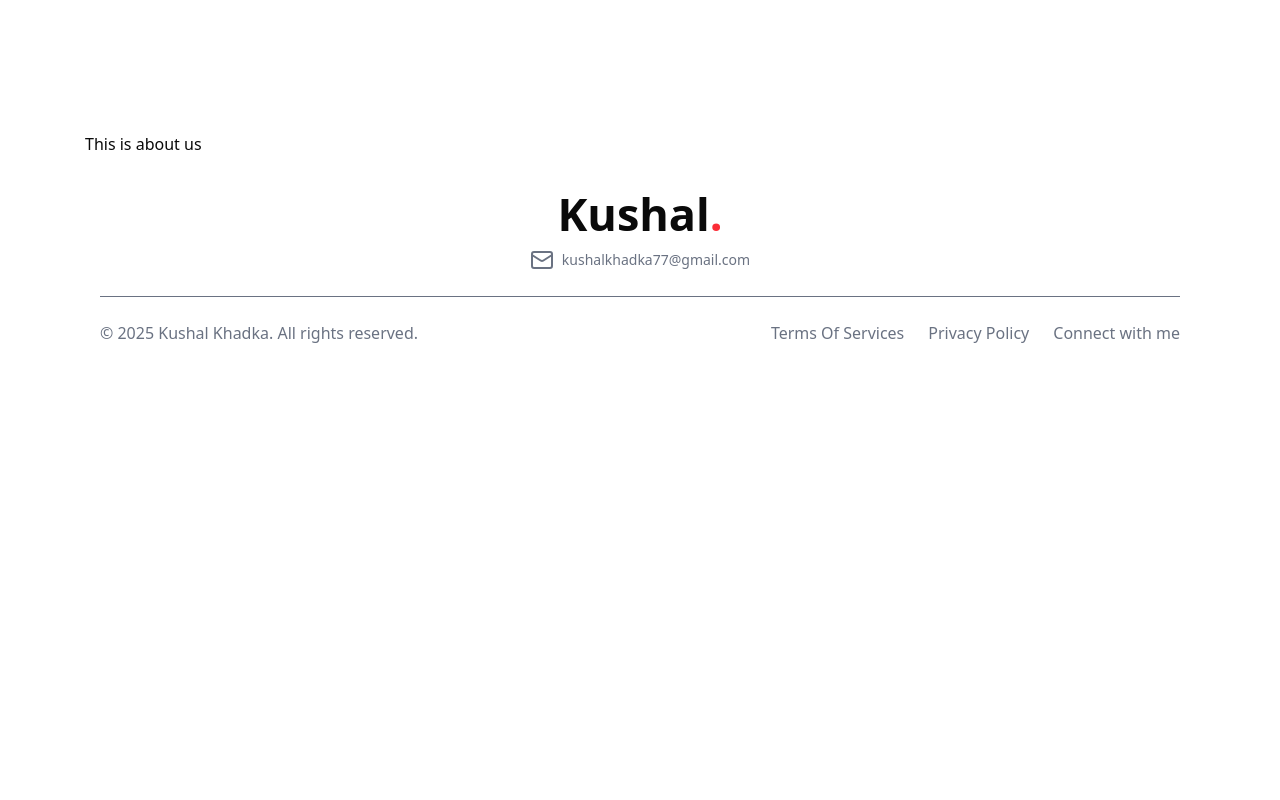
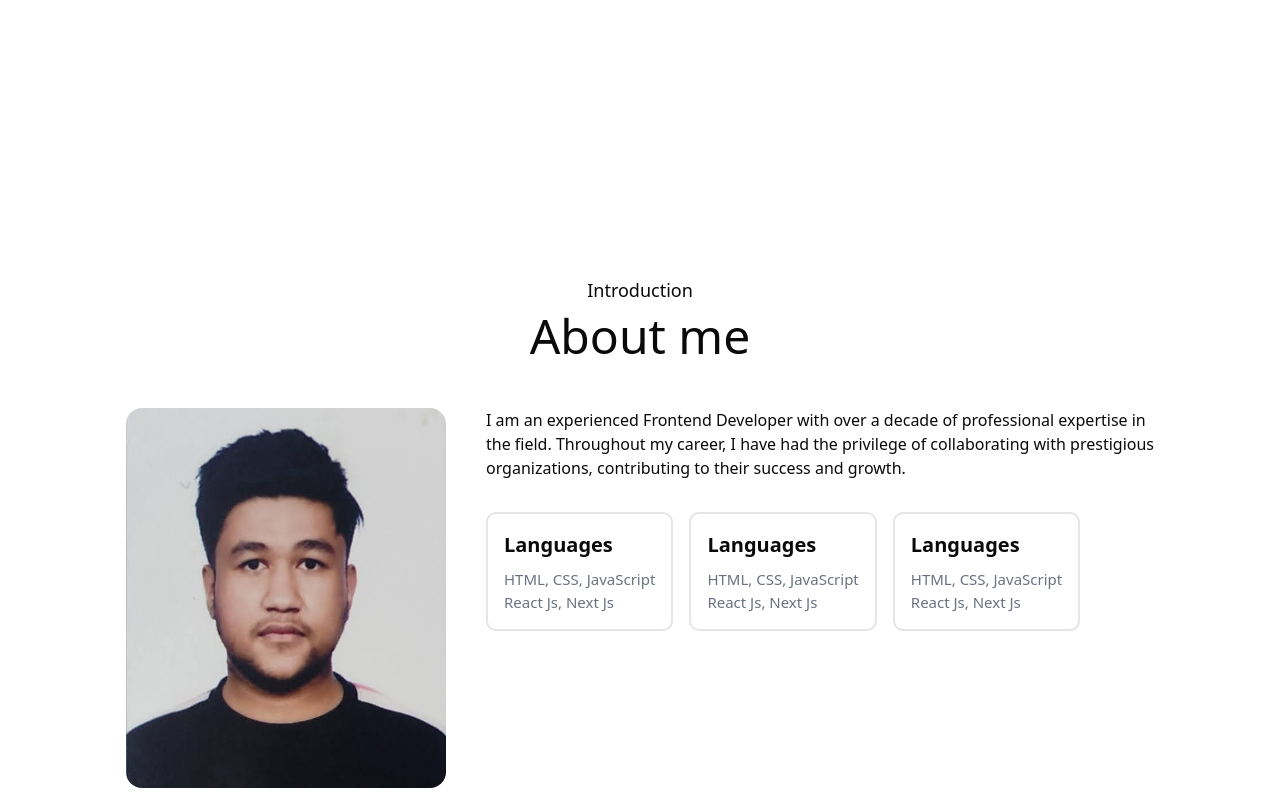
Before and after one commit to Kushal1715/Nextjs-Portfolio, a Next.js app in the folder portfolio/: page / in a window 1280 px wide. Shown: the part 680-1480 px from the top of the page. Before the commit the page ends 1037 px from the top, so only its background shows below. Built offline with nearby package versions, Linux system fonts and the light colour scheme.

Commit message:
working on about us page

```diff
--- a/portfolio/src/components/home/About.tsx
+++ b/portfolio/src/components/home/About.tsx
@@ -1,7 +1,48 @@
 import React from "react";
 
 const About = () => {
-  return <div>This is about us</div>;
+  return (
+    <div
+      className="h-screen flex flex-col items-center justify-center text-center"
+      id="about"
+    >
+      <h4 className="text-lg mb-2">Introduction</h4>
+      <h1 className="text-5xl">About me</h1>
+      <div className="flex gap-10 mt-12">
+        <div className="">
+          <img src="/myImage.jpg" className="h-[380px] w-[320px] rounded-2xl" />
+        </div>
+        <div className="flex flex-col space-y-8">
+          <p className="text-left">
+            I am an experienced Frontend Developer with over a decade of
+            professional expertise in <br /> the field. Throughout my career, I
+            have had the privilege of collaborating with prestigious <br />
+            organizations, contributing to their success and growth.
+          </p>
+          <div className="flex gap-4">
+            <div className="flex flex-col text-left border-2 p-4 rounded-lg space-y-2">
+              <h3 className="font-semibold text-[20px]">Languages</h3>
+              <p className="text-[15px] text-gray-500">
+                HTML, CSS, JavaScript <br /> React Js, Next Js
+              </p>
+            </div>
+            <div className="flex flex-col text-left border-2 p-4 rounded-lg space-y-2">
+              <h3 className="font-semibold text-[20px]">Languages</h3>
+              <p className="text-[15px] text-gray-500">
+                HTML, CSS, JavaScript <br /> React Js, Next Js
+              </p>
+            </div>
+            <div className="flex flex-col text-left border-2 p-4 rounded-lg space-y-2">
+              <h3 className="font-semibold text-[20px]">Languages</h3>
+              <p className="text-[15px] text-gray-500">
+                HTML, CSS, JavaScript <br /> React Js, Next Js
+              </p>
+            </div>
+          </div>
+        </div>
+      </div>
+    </div>
+  );
 };
 
 export default About;
```
Also changed, not shown: portfolio/public/myImage.jpg (added).
